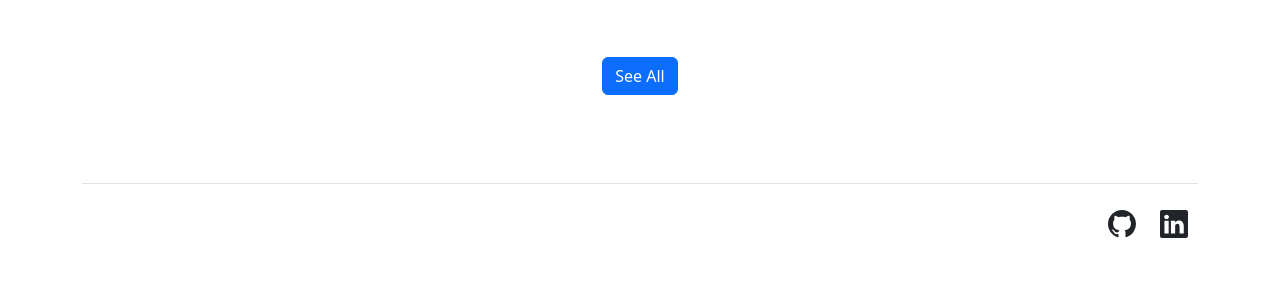
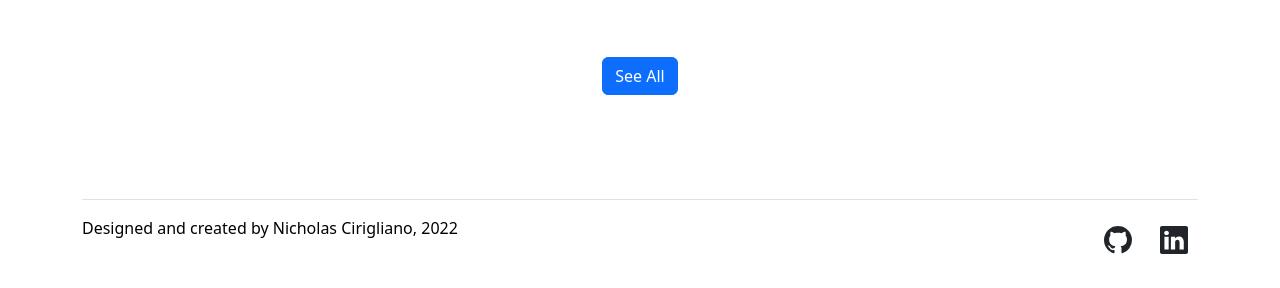
Before and after one commit to nicholascirigliano/Personal-Website, a Django app: page / in a window 1280 px wide. Shown: the part 5357-5645 px from the top of that part. Run offline with Django 4.2, Linux system fonts and the light colour scheme; the page is wider than the window, and the part outside it is not shown; some libraries are stand-ins or nearby versions.

Commit message:
Update base.html

```diff
--- a/nicksapp/templates/base.html
+++ b/nicksapp/templates/base.html
@@ -21,17 +21,18 @@
 
   <div class="container">
 
-      <footer class="page-footer my-2 py-3 border-top">
+      <footer class="page-footer my-4 py-3 mb-4 border-top">
+        <div>
+          <span class="content-left">Designed and created by Nicholas Cirigliano, 2022</span>
 
-        <ul class="col-md-12 justify-content-end list-unstyled d-flex">
+          <span class="content-right" style="float: right;">
 
-          <li class="ms-3"><a class="link-dark" href="https://nicholascirigliano.github.io"><svg xmlns="http://www.w3.org/2000/svg" width="28" height="28" fill="currentColor" class="bi bi-github" viewBox="0 0 16 16"> <path d="M8 0C3.58 0 0 3.58 0 8c0 3.54 2.29 6.53 5.47 7.59.4.07.55-.17.55-.38 0-.19-.01-.82-.01-1.49-2.01.37-2.53-.49-2.69-.94-.09-.23-.48-.94-.82-1.13-.28-.15-.68-.52-.01-.53.63-.01 1.08.58 1.23.82.72 1.21 1.87.87 2.33.66.07-.52.28-.87.51-1.07-1.78-.2-3.64-.89-3.64-3.95 0-.87.31-1.59.82-2.15-.08-.2-.36-1.02.08-2.12 0 0 .67-.21 2.2.82.64-.18 1.32-.27 2-.27.68 0 1.36.09 2 .27 1.53-1.04 2.2-.82 2.2-.82.44 1.1.16 1.92.08 2.12.51.56.82 1.27.82 2.15 0 3.07-1.87 3.75-3.65 3.95.29.25.54.73.54 1.48 0 1.07-.01 1.93-.01 2.2 0 .21.15.46.55.38A8.012 8.012 0 0 0 16 8c0-4.42-3.58-8-8-8z"/></svg></a>
-          </li>
+              <li class="ms-3"><a class="link-dark" href="https://nicholascirigliano.github.io"><svg xmlns="http://www.w3.org/2000/svg" width="28" height="28" fill="currentColor" class="bi bi-github" viewBox="0 0 16 16"> <path d="M8 0C3.58 0 0 3.58 0 8c0 3.54 2.29 6.53 5.47 7.59.4.07.55-.17.55-.38 0-.19-.01-.82-.01-1.49-2.01.37-2.53-.49-2.69-.94-.09-.23-.48-.94-.82-1.13-.28-.15-.68-.52-.01-.53.63-.01 1.08.58 1.23.82.72 1.21 1.87.87 2.33.66.07-.52.28-.87.51-1.07-1.78-.2-3.64-.89-3.64-3.95 0-.87.31-1.59.82-2.15-.08-.2-.36-1.02.08-2.12 0 0 .67-.21 2.2.82.64-.18 1.32-.27 2-.27.68 0 1.36.09 2 .27 1.53-1.04 2.2-.82 2.2-.82.44 1.1.16 1.92.08 2.12.51.56.82 1.27.82 2.15 0 3.07-1.87 3.75-3.65 3.95.29.25.54.73.54 1.48 0 1.07-.01 1.93-.01 2.2 0 .21.15.46.55.38A8.012 8.012 0 0 0 16 8c0-4.42-3.58-8-8-8z"/></svg></a>
+              </li>
 
-          <li class="ms-1"><a class="link-dark" href="https://www.linkedin.com/in/nicholascirigliano/"><svg xmlns="http://www.w3.org/2000/svg" width="28" height="28" fill="currentColor" class="bi bi-linkedin" viewBox="0 0 16 16"> <path d="M0 1.146C0 .513.526 0 1.175 0h13.65C15.474 0 16 .513 16 1.146v13.708c0 .633-.526 1.146-1.175 1.146H1.175C.526 16 0 15.487 0 14.854V1.146zm4.943 12.248V6.169H2.542v7.225h2.401zm-1.2-8.212c.837 0 1.358-.554 1.358-1.248-.015-.709-.52-1.248-1.342-1.248-.822 0-1.359.54-1.359 1.248 0 .694.521 1.248 1.327 1.248h.016zm4.908 8.212V9.359c0-.216.016-.432.08-.586.173-.431.568-.878 1.232-.878.869 0 1.216.662 1.216 1.634v3.865h2.401V9.25c0-2.22-1.184-3.252-2.764-3.252-1.274 0-1.845.7-2.165 1.193v.025h-.016a5.54 5.54 0 0 1 .016-.025V6.169h-2.4c.03.678 0 7.225 0 7.225h2.4z"/> </svg></a></li>
-
-
-        </ul>
+              <li class="ms-1"><a class="link-dark" href="https://www.linkedin.com/in/nicholascirigliano/"><svg xmlns="http://www.w3.org/2000/svg" width="28" height="28" fill="currentColor" class="bi bi-linkedin" viewBox="0 0 16 16"> <path d="M0 1.146C0 .513.526 0 1.175 0h13.65C15.474 0 16 .513 16 1.146v13.708c0 .633-.526 1.146-1.175 1.146H1.175C.526 16 0 15.487 0 14.854V1.146zm4.943 12.248V6.169H2.542v7.225h2.401zm-1.2-8.212c.837 0 1.358-.554 1.358-1.248-.015-.709-.52-1.248-1.342-1.248-.822 0-1.359.54-1.359 1.248 0 .694.521 1.248 1.327 1.248h.016zm4.908 8.212V9.359c0-.216.016-.432.08-.586.173-.431.568-.878 1.232-.878.869 0 1.216.662 1.216 1.634v3.865h2.401V9.25c0-2.22-1.184-3.252-2.764-3.252-1.274 0-1.845.7-2.165 1.193v.025h-.016a5.54 5.54 0 0 1 .016-.025V6.169h-2.4c.03.678 0 7.225 0 7.225h2.4z"/> </svg></a></li>
+        </div>
+          </span>
     </footer>
   </div>
 
```
